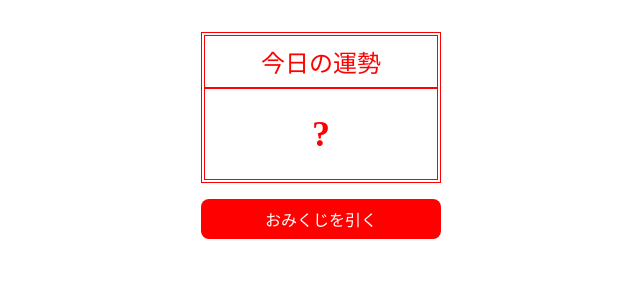
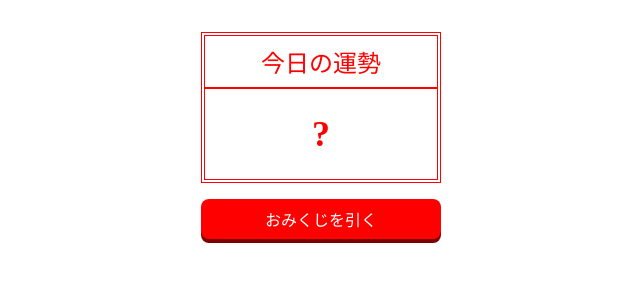
Before and after one commit to umedanaoyuki/omikuji, a React (Create React App) app: page / in a window 1280 px wide. Shown: the top 300 px of the page, without its empty margins (319-959 px from the left). Built offline with nearby package versions, Linux system fonts and the light colour scheme.

Commit message:
ボタン,hover スタイル

```diff
--- a/src/App.css
+++ b/src/App.css
@@ -34,4 +34,11 @@ button {
     text-align: center;
     padding: 8px 0;
     margin-top: 16px;
+    cursor: pointer;
+    box-shadow: 0 4px #7a0000;
 }
+
+button:hover {
+    opacity: 0.8;
+
+}
```
